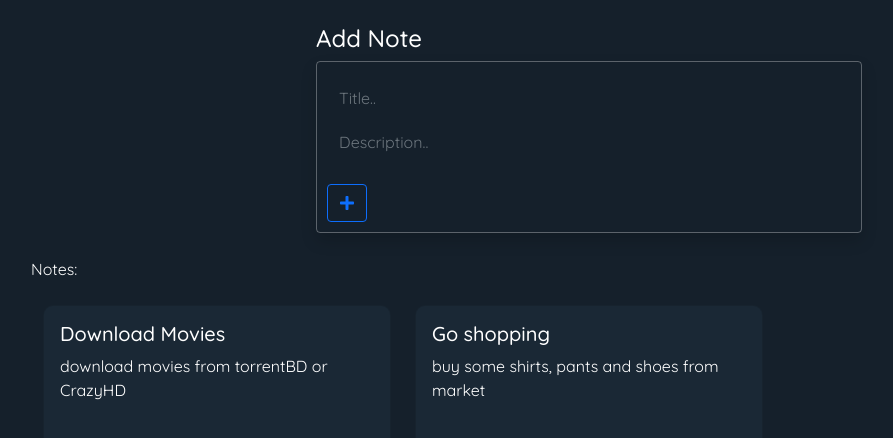
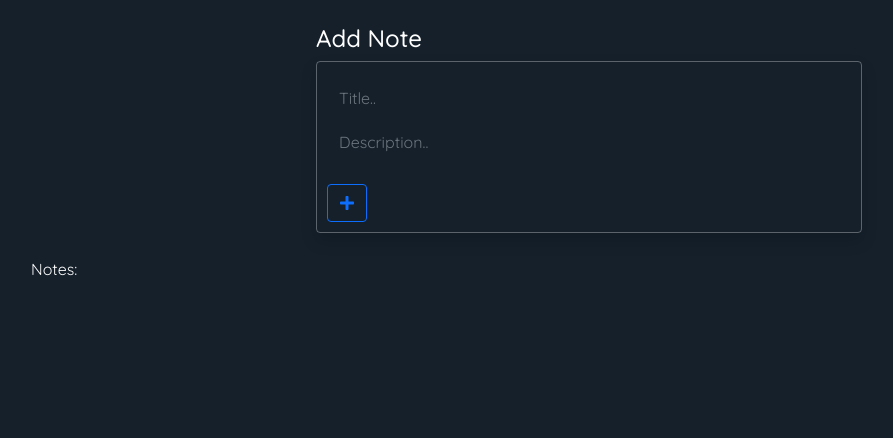
Before and after one commit to shofiq0023/angular-notes, an Angular app: page / in a window 1280 px wide. Shown: the top 438 px of the page, without its empty margins (51-944 px from the left). Built offline with nearby package versions, Linux system fonts and the light colour scheme.

Commit message:
Added local storage

```diff
--- a/src/app/servics/note-list.service.ts
+++ b/src/app/servics/note-list.service.ts
@@ -2,18 +2,12 @@ import { Injectable } from '@angular/core';
 import { Note } from '../Note';
 import { Observable, of } from 'rxjs';
 
-const noteList: Note[] = [
-	{
-		id: Math.floor(Math.random() * 10000 + 1),
-		title: 'Download Movies',
-		desc: 'download movies from torrentBD or CrazyHD',
-	},
-	{
-		id: Math.floor(Math.random() * 10000 + 1),
-		title: 'Go shopping',
-		desc: 'buy some shirts, pants and shoes from market',
-	},
-];
+// @ts-ignore
+let storageItem = JSON.parse(localStorage.getItem('notes'));
+
+let noteList: Note[] = [];
+
+noteList = storageItem;
 
 @Injectable({
 	providedIn: 'root',
@@ -30,6 +24,8 @@ export class NoteListService {
 	addNote(note: Note): Observable<Note[]> {
 		this.notes.push(note);
 		const newNotes = this.notes;
+		// updates the note list item in local storage
+		localStorage.setItem('notes', JSON.stringify(this.notes));
 		return of(newNotes);
 	}
 
@@ -40,6 +36,8 @@ export class NoteListService {
 				this.notes.splice(i, 1);
 			}
 		}
+		// updates the note list item in local storage
+		localStorage.setItem('notes', JSON.stringify(this.notes));
 		return of(this.notes);
 	}
 }
```
